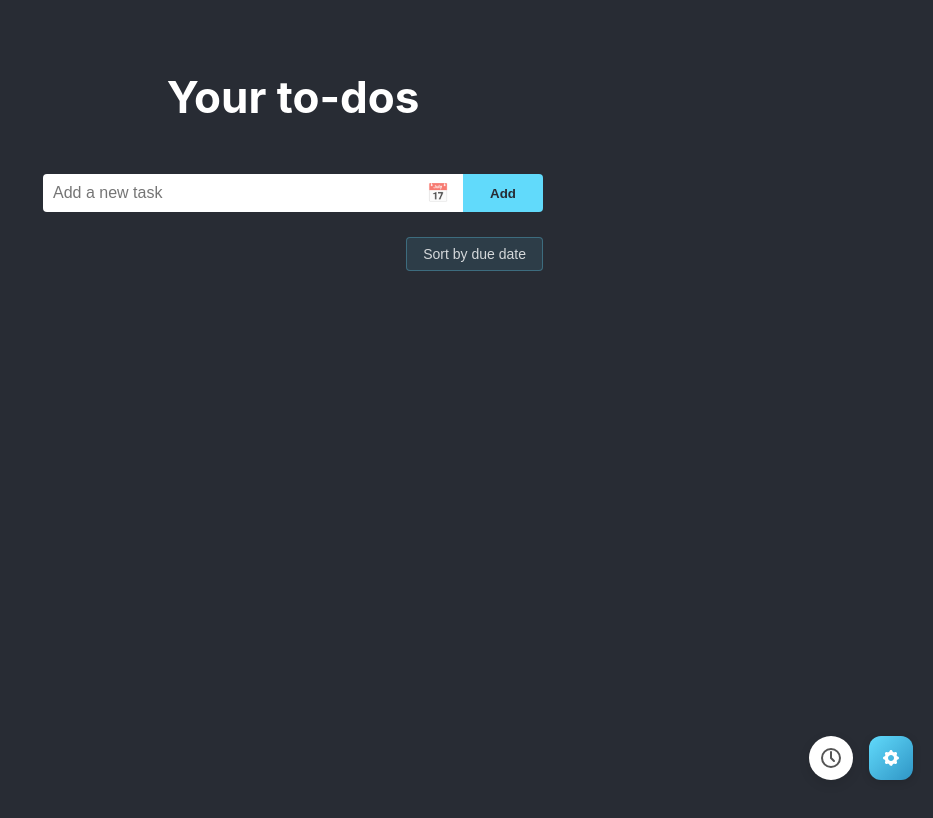
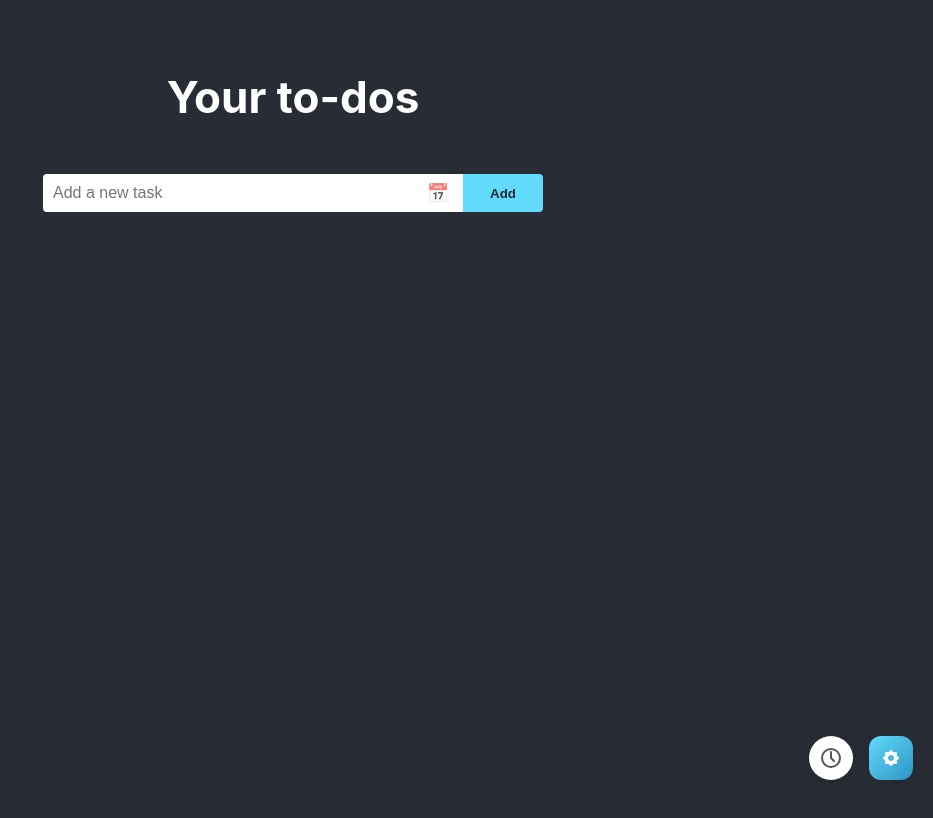
Before and after one commit to vinke29/todo, a React (Create React App) app: page / in a window 1280 px wide. Shown: the top 818 px of the page, without its empty margins (347-1280 px from the left). Built offline with nearby package versions, Linux system fonts and the light colour scheme.

Commit message:
Hide 'Sort by due date' toggle when there are no active tasks

```diff
--- a/src/App.tsx
+++ b/src/App.tsx
@@ -1289,7 +1289,8 @@ function App() {
           )}
         </div>
 
-        {/* Add sort toggle */}
+        {/* Add sort toggle - only show when there are active tasks */}
+        {todos.filter(todo => !todo.completed).length > 0 && (
           <div className="sort-options">
             <button
               className={`sort-toggle ${sortTasksByDueDate ? 'active' : ''}`}
@@ -1299,6 +1300,7 @@ function App() {
               {sortTasksByDueDate ? "✓ " : ""}Sort by due date
             </button>
           </div>
+        )}
 
         <div className="todo-container">
           <ul ref={todoListRef} className="todo-list">
```
Lines whose indentation alone changed are shown as unchanged.
